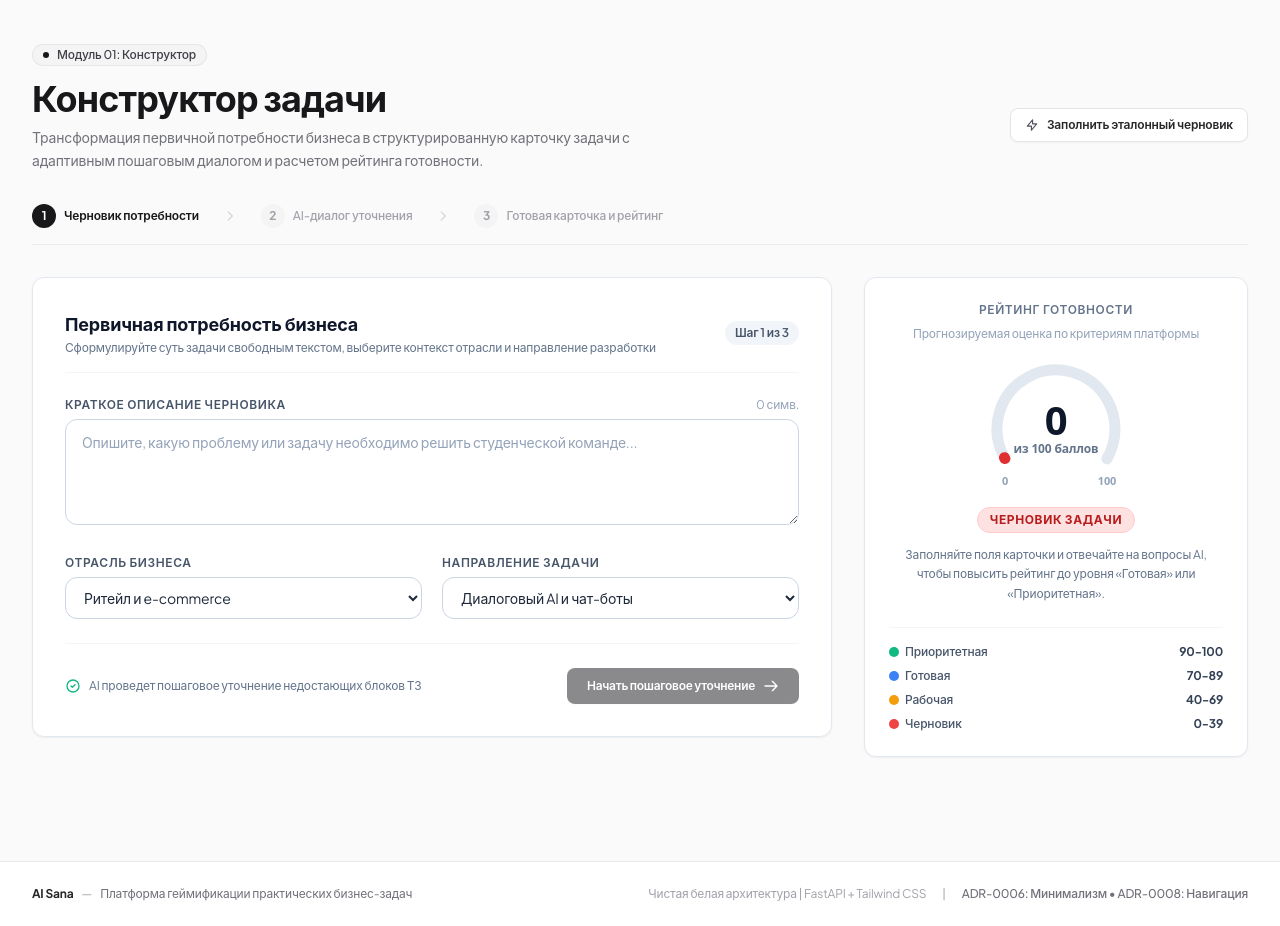
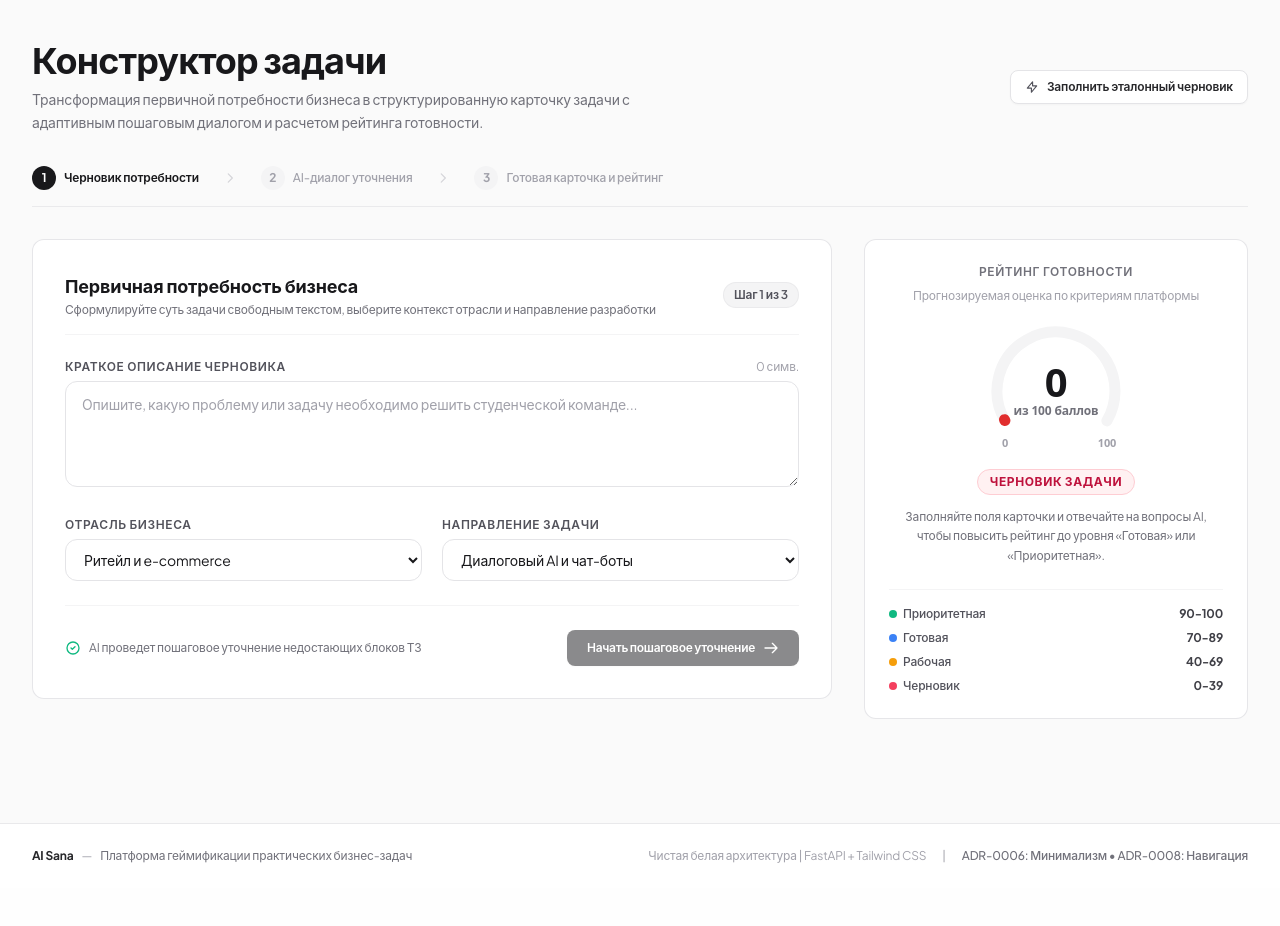
Before and after one commit to BAITC-Hacks/hack-0c02bd80-mussels, a FastAPI app: page / in a window 1280 px wide. Shown: the part 65-991 px from the top of the page. After the commit the page ends 928 px from the top, so only its background shows below. Run offline with FastAPI, Linux system fonts and the light colour scheme; some libraries are stand-ins or nearby versions.

Commit message:
feat(design): declutter all pages and unify minimalist linear styling

```diff
--- a/templates/index.html
+++ b/templates/index.html
@@ -7,10 +7,6 @@
 
   <!-- Header Banner -->
   <div class="mb-8">
-    <div class="inline-flex items-center gap-2 px-2.5 py-0.5 rounded-full text-xs font-medium bg-zinc-100 text-zinc-700 border border-zinc-200/80 mb-3">
-      <span class="w-1.5 h-1.5 rounded-full bg-zinc-900"></span>
-      <span>Модуль 01: Конструктор</span>
-    </div>
     <div class="flex flex-col md:flex-row md:items-center md:justify-between gap-4">
       <div>
         <h1 class="text-3xl font-bold tracking-tight text-zinc-900 sm:text-4xl">
@@ -92,17 +88,17 @@
 
     <!-- Left Column: Form -->
     <div class="lg:col-span-8 space-y-6">
-      <div class="bg-white border border-slate-200 rounded-xl shadow-sm p-6 sm:p-8">
-        <div class="flex items-center justify-between pb-4 mb-6 border-b border-slate-100">
+      <div class="bg-white border border-zinc-200/90 rounded-xl shadow-xs p-6 sm:p-8">
+        <div class="flex items-center justify-between pb-4 mb-6 border-b border-zinc-100">
           <div>
-            <h2 class="text-lg font-bold text-slate-900">
+            <h2 class="text-lg font-bold text-zinc-900">
               Первичная потребность бизнеса
             </h2>
-            <p class="text-xs text-slate-500 mt-0.5">
+            <p class="text-xs text-zinc-500 mt-0.5">
               Сформулируйте суть задачи свободным текстом, выберите контекст отрасли и направление разработки
             </p>
           </div>
-          <span class="px-2.5 py-1 rounded-full text-xs font-semibold bg-slate-100 text-slate-600">
+          <span class="px-2.5 py-1 rounded-full text-xs font-semibold bg-zinc-100 text-zinc-600 border border-zinc-200/60">
             Шаг 1 из 3
           </span>
         </div>
@@ -110,39 +106,39 @@
         <form @submit.prevent="startDialogue()" class="space-y-6">
           <div>
             <div class="flex items-center justify-between mb-1.5">
-              <label for="draft_text" class="block text-xs font-semibold uppercase tracking-wider text-slate-600">
+              <label for="draft_text" class="block text-xs font-semibold uppercase tracking-wider text-zinc-600">
                 Краткое описание черновика
               </label>
-              <span class="text-xs text-slate-400" x-text="(draft_text || '').length + ' симв.'"></span>
+              <span class="text-xs text-zinc-400" x-text="(draft_text || '').length + ' симв.'"></span>
             </div>
             <textarea id="draft_text"
                       rows="4"
                       x-model="draft_text"
                       placeholder="Опишите, какую проблему или задачу необходимо решить студенческой команде..."
-                      class="w-full px-4 py-3 text-sm rounded-xl border border-slate-300 focus:ring-2 focus:ring-indigo-500 focus:border-indigo-500 outline-none text-slate-800 placeholder-slate-400 transition"
+                      class="w-full px-4 py-3 text-sm rounded-xl border border-zinc-200 focus:ring-2 focus:ring-zinc-900 focus:border-zinc-900 outline-none text-zinc-900 placeholder-zinc-400 transition"
                       required></textarea>
           </div>
 
           <div class="grid grid-cols-1 sm:grid-cols-2 gap-5">
             <div>
-              <label for="industry" class="block text-xs font-semibold uppercase tracking-wider text-slate-600 mb-1.5">
+              <label for="industry" class="block text-xs font-semibold uppercase tracking-wider text-zinc-600 mb-1.5">
                 Отрасль бизнеса
               </label>
               <select id="industry"
                       x-model="industry"
-                      class="w-full px-3.5 py-2.5 text-sm bg-white border border-slate-300 rounded-xl focus:ring-2 focus:ring-indigo-500 focus:border-indigo-500 outline-none text-slate-800 transition">
+                      class="w-full px-3.5 py-2.5 text-sm bg-white border border-zinc-200 rounded-xl focus:ring-2 focus:ring-zinc-900 focus:border-zinc-900 outline-none text-zinc-900 transition">
                 {% for ind in industry_options %}
                 <option value="{{ ind }}">{{ ind }}</option>
                 {% endfor %}
               </select>
             </div>
             <div>
-              <label for="task_type" class="block text-xs font-semibold uppercase tracking-wider text-slate-600 mb-1.5">
+              <label for="task_type" class="block text-xs font-semibold uppercase tracking-wider text-zinc-600 mb-1.5">
                 Направление задачи
               </label>
               <select id="task_type"
                       x-model="task_type"
-                      class="w-full px-3.5 py-2.5 text-sm bg-white border border-slate-300 rounded-xl focus:ring-2 focus:ring-indigo-500 focus:border-indigo-500 outline-none text-slate-800 transition">
+                      class="w-full px-3.5 py-2.5 text-sm bg-white border border-zinc-200 rounded-xl focus:ring-2 focus:ring-zinc-900 focus:border-zinc-900 outline-none text-zinc-900 transition">
                 {% for tt in task_type_options %}
                 <option value="{{ tt }}">{{ tt }}</option>
                 {% endfor %}
@@ -151,8 +147,8 @@
           </div>
 
           <!-- Bottom Form Actions -->
-          <div class="pt-6 border-t border-slate-100 flex flex-col sm:flex-row items-center justify-between gap-4">
-            <div class="flex items-center gap-2 text-xs text-slate-500">
+          <div class="pt-6 border-t border-zinc-100 flex flex-col sm:flex-row items-center justify-between gap-4">
+            <div class="flex items-center gap-2 text-xs text-zinc-500">
               <svg class="w-4 h-4 text-emerald-500 shrink-0" fill="none" viewBox="0 0 24 24" stroke="currentColor">
                 <path stroke-linecap="round" stroke-linejoin="round" stroke-width="2" d="M9 12l2 2 4-4m6 2a9 9 0 11-18 0 9 9 0 0118 0z" />
               </svg>
@@ -177,11 +173,11 @@
 
     <!-- Right Column: Rating Gauge & Metrics Preview -->
     <div class="lg:col-span-4 space-y-6">
-      <div class="bg-white border border-slate-200 rounded-xl shadow-sm p-6 text-center">
-        <h3 class="text-xs font-semibold uppercase tracking-wider text-slate-500 mb-2">
+      <div class="bg-white border border-zinc-200/90 rounded-xl shadow-xs p-6 text-center">
+        <h3 class="text-xs font-semibold uppercase tracking-wider text-zinc-500 mb-2">
           Рейтинг готовности
         </h3>
-        <p class="text-xs text-slate-400 mb-4">
+        <p class="text-xs text-zinc-400 mb-4">
           Прогнозируемая оценка по критериям платформы
         </p>
 
@@ -198,7 +194,7 @@
               <!-- 240 degree background track -->
               <circle cx="75" cy="71" r="59"
                       fill="none"
-                      stroke="#e2e8f0"
+                      stroke="#f4f4f5"
                       stroke-width="11"
                       stroke-dasharray="247.14 370.71"
                       stroke-linecap="round"
@@ -214,55 +210,55 @@
                       class="transition-all duration-500" />
               <!-- Labels -->
               <text x="24" y="124" text-anchor="middle" dominant-baseline="middle"
-                    fill="#94a3b8" font-family="system-ui, sans-serif" font-size="11px" font-weight="700">0</text>
+                    fill="#a1a1aa" font-family="system-ui, sans-serif" font-size="11px" font-weight="700">0</text>
               <text x="126" y="124" text-anchor="middle" dominant-baseline="middle"
-                    fill="#94a3b8" font-family="system-ui, sans-serif" font-size="11px" font-weight="700">100</text>
+                    fill="#a1a1aa" font-family="system-ui, sans-serif" font-size="11px" font-weight="700">100</text>
               <!-- Score value -->
               <text x="75" y="66" text-anchor="middle" dominant-baseline="middle"
-                    fill="#0f172a" font-family="system-ui, sans-serif" font-size="40px" font-weight="800">
+                    fill="#18181b" font-family="system-ui, sans-serif" font-size="40px" font-weight="800">
                 <tspan x-text="draft_text.trim().length > 30 ? '10' : '0'">0</tspan>
               </text>
               <text x="75" y="92" text-anchor="middle" dominant-baseline="middle"
-                    fill="#64748b" font-family="system-ui, sans-serif" font-size="12px" font-weight="600">
+                    fill="#71717a" font-family="system-ui, sans-serif" font-size="12px" font-weight="600">
                 из 100 баллов
               </text>
             </svg>
           </div>
         </div>
 
-        <div class="inline-block px-3 py-1 rounded-full text-xs font-bold uppercase tracking-wider bg-red-100 text-red-700 border border-red-200 mb-3">
+        <div class="inline-block px-3 py-1 rounded-full text-xs font-bold uppercase tracking-wider bg-rose-50 text-rose-700 border border-rose-200 mb-3">
           Черновик задачи
         </div>
 
-        <p class="text-xs text-slate-500 leading-relaxed">
+        <p class="text-xs text-zinc-500 leading-relaxed">
           Заполняйте поля карточки и отвечайте на вопросы AI, чтобы повысить рейтинг до уровня «Готовая» или «Приоритетная».
         </p>
 
         <!-- 4-level scale legend -->
-        <div class="mt-6 pt-4 border-t border-slate-100 text-left space-y-2 text-xs">
-          <div class="flex items-center justify-between text-slate-600">
+        <div class="mt-6 pt-4 border-t border-zinc-100 text-left space-y-2 text-xs">
+          <div class="flex items-center justify-between text-zinc-600">
             <span class="flex items-center gap-1.5 font-medium">
-              <span class="w-2.5 h-2.5 rounded-full bg-emerald-500"></span> Приоритетная
+              <span class="w-2 h-2 rounded-full bg-emerald-500"></span> Приоритетная
             </span>
-            <span class="font-bold text-slate-700">90-100</span>
+            <span class="font-bold text-zinc-700">90-100</span>
           </div>
-          <div class="flex items-center justify-between text-slate-600">
+          <div class="flex items-center justify-between text-zinc-600">
             <span class="flex items-center gap-1.5 font-medium">
-              <span class="w-2.5 h-2.5 rounded-full bg-blue-500"></span> Готовая
+              <span class="w-2 h-2 rounded-full bg-blue-500"></span> Готовая
             </span>
-            <span class="font-bold text-slate-700">70-89</span>
+            <span class="font-bold text-zinc-700">70-89</span>
           </div>
-          <div class="flex items-center justify-between text-slate-600">
+          <div class="flex items-center justify-between text-zinc-600">
             <span class="flex items-center gap-1.5 font-medium">
-              <span class="w-2.5 h-2.5 rounded-full bg-amber-500"></span> Рабочая
+              <span class="w-2 h-2 rounded-full bg-amber-500"></span> Рабочая
             </span>
-            <span class="font-bold text-slate-700">40-69</span>
+            <span class="font-bold text-zinc-700">40-69</span>
           </div>
-          <div class="flex items-center justify-between text-slate-600">
+          <div class="flex items-center justify-between text-zinc-600">
             <span class="flex items-center gap-1.5 font-medium">
-              <span class="w-2.5 h-2.5 rounded-full bg-red-500"></span> Черновик
+              <span class="w-2 h-2 rounded-full bg-rose-500"></span> Черновик
             </span>
-            <span class="font-bold text-slate-700">0-39</span>
+            <span class="font-bold text-zinc-700">0-39</span>
           </div>
         </div>
       </div>
```
Also changed, not shown: templates/business.html (+1 -13 lines), templates/catalog.html (+13 -17 lines), templates/jury_demo.html (+22 -32 lines).
